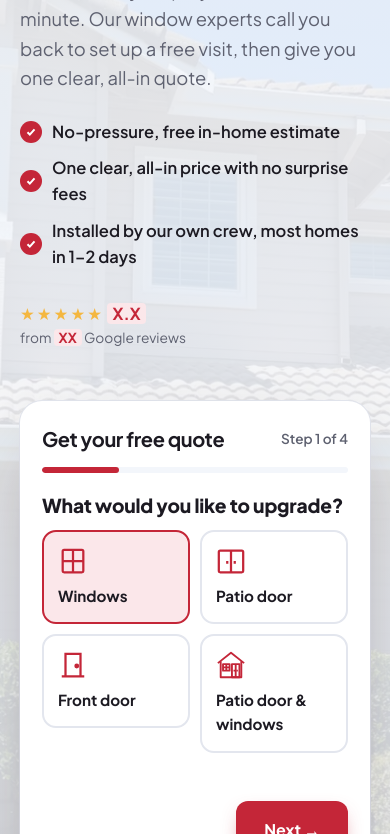
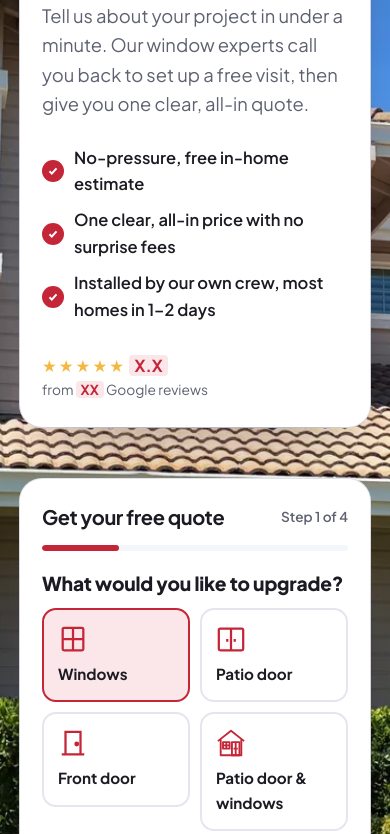
Before and after one commit to danieloliferchik1-bot/pomegranate-windows, a plain HTML site: page index.html in a window 390 px wide. Shown: the part 391-1225 px from the top of the page. Drawn offline with Linux system fonts and the light colour scheme.

Commit message:
Hero: remove fade overlay; headline on solid card over full photo
Co-Authored-By: Claude Opus 5.5 <noreply@anthropic.com>
Claude-Session: https://claude.ai/code/session_01St5XRcmGrwFG3Ny1hFcwmK

```diff
--- a/index.html
+++ b/index.html
@@ -107,9 +107,8 @@ header nav a:hover{color:var(--ink)}
 .hdr-cta .btn{padding:11px 18px;font-size:.92rem;border-radius:10px}
 
 /* Hero */
-.hero{position:relative;padding:56px 0 80px;overflow:hidden;background:
-  linear-gradient(90deg,color-mix(in srgb,var(--sky) 97%,transparent) 0%,color-mix(in srgb,var(--sky) 90%,transparent) 38%,color-mix(in srgb,var(--sky) 45%,transparent) 62%,color-mix(in srgb,var(--sky) 10%,transparent) 100%),
-  url("images/full/front-after.webp") center 40%/cover no-repeat var(--sky)}
+.hero{position:relative;padding:56px 0 80px;overflow:hidden;background:url("images/full/front-after.webp") center 40%/cover no-repeat var(--sky)}
+.hero-copy{background:var(--paper);border-radius:22px;padding:34px 36px;box-shadow:0 30px 70px -30px rgba(42,18,32,.45),0 0 0 1px var(--line)}
 .hero .wrap{display:grid;grid-template-columns:1.05fr 1fr;gap:52px;align-items:center}
 .hero p.sub{font-size:1.15rem;color:var(--muted);margin-top:20px}
 .perks{list-style:none;padding:0;margin:26px 0 0;display:grid;gap:10px}
@@ -277,7 +276,7 @@ footer .areas span{border:1px solid var(--line);border-radius:999px;padding:2px
 
 
 @media (max-width:980px){
-  .hero{background:linear-gradient(180deg,color-mix(in srgb,var(--sky) 92%,transparent),color-mix(in srgb,var(--sky) 86%,transparent)),url("images/full/front-after.webp") center/cover no-repeat var(--sky)}
+  .hero-copy{padding:26px 22px}
   header nav,.hdr-cta .call .num{display:none}
   .hero .wrap,.ba-wrap,.promise{grid-template-columns:1fr}
   .svc-grid,.rev-grid{grid-template-columns:1fr 1fr}
@@ -336,7 +335,7 @@ footer .areas span{border:1px solid var(--line);border-radius:999px;padding:2px
 <main id="top">
   <section class="hero" style="padding-top:56px">
     <div class="wrap">
-      <div>
+      <div class="hero-copy">
         <span class="pill">Now booking free in-home estimates</span>
         <h1 style="margin-top:18px">Beautiful new windows and doors. <span class="hl">A quote you can trust.</span></h1>
         <p class="sub">Tell us about your project in under a minute. Our window experts call you back to set up a free visit, then give you one clear, all-in quote.</p>
```
